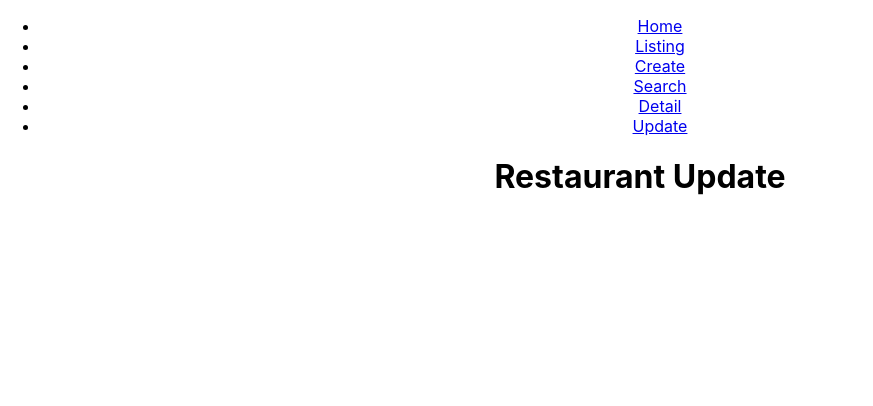
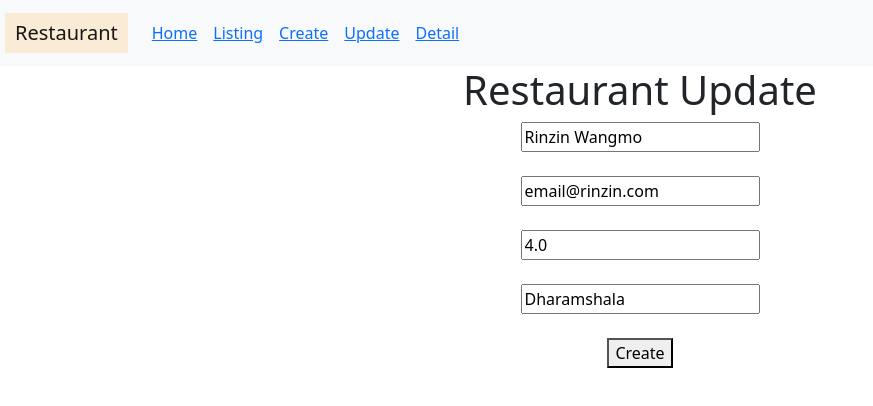
Before and after one commit to rinzin123/React-Restaurant-App, a React (Create React App) app: page /update/1 in a window 1280 px wide. Shown: the top 406 px of the page, without its empty margins (0-873 px from the left). Built offline with nearby package versions, Linux system fonts and the light colour scheme; data requests are answered from the project's data file.

Commit message:
Restaurant Update

```diff
--- a/db.json
+++ b/db.json
@@ -1,32 +1,25 @@
 {
-"restaurant":[
+  "restaurant": [
     {
-        "id" :1,
-        "name" : "Tibet Kitchen",
-        "address" : "McleodGang",
-        "rating":"4.5",
-        "email":"rinzin@rinzin.com"
+      "name": "Rinzin Wangmo",
+      "email": "email@rinzin.com",
+      "address": "Dharamshala",
+      "rating": "4.0",
+      "id": 1
     },
     {
-        "id" :2,
-        "name" : "Tibet Kitchen",
-        "address" : "McleodGang",
-        "rating":"4.5",
-        "email":"rinzin@rinzin.com"
+      "name": "Tashi",
+      "email": "tashi@dfas.com",
+      "address": "address",
+      "rating": "4.1",
+      "id": 2
     },
     {
-        "id" :3,
-        "name" : "Tibet Kitchen",
-        "address" : "McleodGang",
-        "rating":"4.5",
-        "email":"rinzin@rinzin.com"
-    },
-    {
-        "id" :4,
-        "name" : "Tibet Kitchen",
-        "address" : "McleodGang",
-        "rating":"4.5",
-        "email":"rinzin@rinzin.com"
+      "name": "passang",
+      "email": "dorjee@rojee.com",
+      "address": "lake side",
+      "rating": "90",
+      "id": 3
     }
-]
+  ]
 }
--- a/package.json
+++ b/package.json
@@ -7,6 +7,7 @@
     "@testing-library/react": "^11.2.7",
     "@testing-library/user-event": "^12.8.3",
     "axios": "^0.21.1",
+    "bootstrap": "^5.0.2",
     "react": "^17.0.2",
     "react-bootstrap": "^1.6.1",
     "react-dom": "^17.0.2",
--- a/src/App.js
+++ b/src/App.js
@@ -6,26 +6,51 @@ import RestaurantDetail from "./components/RestaurantDetail";
 import RestaurantSearch from "./components/RestaurantSearch";
 import RestaurantUpdate from "./components/RestaurantUpdate";
 import Home from "./components/Home";
+// Nav bar
+import {Navbar,Nav} from 'react-bootstrap';
 
 function App() {
   return (
     <div className="App">
       <Router>
-        <ul>
-          <li><Link to="/">Home</Link></li>
-          <li><Link to="/list">Listing</Link></li>
-          <li><Link to="/create">Create</Link></li>
-          <li><Link to="/search">Search</Link></li>
-          <li><Link to="/detail">Detail</Link></li>
-          <li><Link to="/update">Update</Link></li>
-        </ul>
+        <Navbar bg="light" expand="lg">
+          <Navbar.Brand >Restaurant</Navbar.Brand>
+          <Navbar.Toggle aria-controls="basic-navbar-nav" />
+          <Navbar.Collapse id="basic-navbar-nav">
+            <Nav className="mr-auto">
+              <Nav.Link >
+                <Link to="/">Home</Link>
+              </Nav.Link>
+              <Nav.Link>
+                <Link to="/list">Listing</Link>
+              </Nav.Link>
+              <Nav.Link >
+                <Link to="/create">Create</Link>
+              </Nav.Link>
+              <Nav.Link >
+                <Link to="/update">Update</Link>
+              </Nav.Link>
+              <Nav.Link>
+                <Link to="/detail">Detail</Link>
+              </Nav.Link>
+            </Nav>
+          </Navbar.Collapse>
+        </Navbar>
+
         {/* Route */}
-        <Route path="/list"><RestaurantList /></Route>
-        <Route path="/create"><RestaurantCreate /></Route>
-        <Route path="/detail"><RestaurantDetail /></Route>
-        <Route path="/update"><RestaurantUpdate /></Route>
-        <Route path="/search"><RestaurantSearch /></Route>
-        <Route exact path="/"><Home /></Route>
+        <Route path="/list" component={RestaurantList}>
+        </Route>
+        <Route path="/create" component={RestaurantCreate}>
+        </Route>
+        <Route path="/detail" component={RestaurantDetail}>
+        </Route>
+        <Route path="/update/:id" component={RestaurantUpdate}>
+        </Route>
+        <Route path="/search" component={RestaurantSearch}>
+        </Route>
+        <Route exact path="/">
+          <Home />
+        </Route>
       </Router>
     </div>
   );
--- a/src/components/RestaurantCreate.js
+++ b/src/components/RestaurantCreate.js
@@ -1,10 +1,42 @@
 import React, { Component } from 'react';
-
+import axios from 'axios';
 class RestaurantCreate extends Component {
+  constructor(){
+    super();
+    this.state={
+      name:null,
+      email:null,
+      address:null,
+      rating:null
+    }
+  }
+  // store
+  create(){
+    console.log(this.state);
+    axios.post("http://localhost:3000/restaurant",this.state)
+    .then(response=>{
+      console.log(response);
+    });
+  }
     render() {
         return (
           <div>
             <h1>Restaurant Create</h1>
+            <div>
+              <input onChange={(event)=>{this.setState({name:event.target.value})}} placeholder="Name"/>
+              <br/>
+              <br/>
+              <input onChange={(event)=>{this.setState({email:event.target.value})}} placeholder="Email"/>
+              <br/>
+              <br/>
+              <input onChange={(event)=>{this.setState({rating:event.target.value})}} placeholder="Rating"/>
+              <br/>
+              <br/>
+              <input onChange={(event)=>{this.setState({address:event.target.value})}} placeholder="Address"/>
+              <br/>
+              <br/>
+              <button onClick={()=>{this.create()}}>Create</button>
+            </div>
           </div>
         );
     }
--- a/src/components/RestaurantUpdate.js
+++ b/src/components/RestaurantUpdate.js
@@ -1,10 +1,84 @@
+import axios from 'axios';
 import React, { Component } from 'react';
 
 class RestaurantUpdate extends Component {
+  constructor() {
+    super();
+    this.state = {
+      name: null,
+      email: null,
+      address: null,
+      rating: null,
+    };
+  }
+  // Mounted
+  componentDidMount() {
+    axios.get(`http://localhost:3000/restaurant/${this.props.match.params.id}`)
+      .then((response) => {
+        this.setState({
+          name:response.data.name,
+          id:response.data.id,
+          email:response.data.email,
+          address:response.data.address,
+          rating:response.data.rating
+        })
+      });
+  }
+  // update
+  update(){
+    axios.put(`http://localhost:3000/restaurant/${this.state.id}`,this.state)
+    .then(response =>{
+    })
+  }
   render() {
     return (
       <div>
         <h1>Restaurant Update</h1>
+        <div>
+          <input
+            onChange={(event) => {
+              this.setState({ name: event.target.value });
+            }}
+            placeholder="Name"
+            value={this.state.name}
+          />
+          <br />
+          <br />
+          <input
+            onChange={(event) => {
+              this.setState({ email: event.target.value });
+            }}
+            placeholder="Email"
+            value={this.state.email}
+          />
+          <br />
+          <br />
+          <input
+            onChange={(event) => {
+              this.setState({ rating: event.target.value });
+            }}
+            placeholder="Rating"
+            value={this.state.rating}
+          />
+          <br />
+          <br />
+          <input
+            onChange={(event) => {
+              this.setState({ address: event.target.value });
+            }}
+            placeholder="Address"
+            value={this.state.address}
+          />
+          <br />
+          <br />
+          <button
+            onClick={() => {
+              this.update();
+            }}
+          >
+            Create
+          </button>
+        </div>
       </div>
     );
   }
--- a/src/components/RestaurantsList.js
+++ b/src/components/RestaurantsList.js
@@ -1,6 +1,7 @@
+import axios from 'axios';
 import React, { Component } from 'react';
-import axios from 'axios';
-
+import {Table} from 'react-bootstrap'
+import {Link} from 'react-router-dom'
 class RestaurantsList extends Component {
     constructor(){
         super();
@@ -15,21 +16,37 @@ class RestaurantsList extends Component {
         });
     }
     render() {
-        console.log(this.state);
-
         return (
           <div>
             <h1>Restaurants List</h1>
             {this.state.list ? (
               <div>
-                {this.state.list.map((item, i) => (
-                  <div key={i} className="list-wrapper">
-                    <span>{item.name}</span>
-                    <span>{item.email}</span>
-                    <span>{item.rating}</span>
-                    <span>{item.address}</span>
-                  </div>
-                ))}
+                <Table striped bordered hover>
+                  <thead>
+                    <tr>
+                      <th>S.No</th>
+                      <th>Name</th>
+                      <th>Rating</th>
+                      <th>Location</th>
+                      <th>View</th>
+                      <th>Edit</th>
+                      <th>Delete</th>
+                    </tr>
+                  </thead>
+                  <tbody>
+                    {this.state.list.map((item, i) => (
+                      <tr key={i}>
+                        <td>{i + 1}</td>
+                        <td>{item.name}</td>
+                        <td>{item.rating}</td>
+                        <td>{item.address}</td>
+                        <td><Link to={`/update/${item.id}`}>Edit</Link></td>
+                        <td><Link to="/delete">Delete</Link></td>
+                        <td><Link to="/detail">View</Link></td>
+                      </tr>
+                    ))}
+                  </tbody>
+                </Table>
               </div>
             ) : (
               <p>Please Wait</p>
--- a/src/index.js
+++ b/src/index.js
@@ -2,6 +2,8 @@ import React from 'react';
 import ReactDOM from 'react-dom';
 import './index.css';
 import App from './App';
+// boostrap
+import "bootstrap/dist/css/bootstrap.min.css";
 import reportWebVitals from './reportWebVitals';
 
 ReactDOM.render(
```
Also changed, not shown: 2 other files (tests, documents, lock files or other folders). Lines whose indentation alone changed are shown as unchanged.
